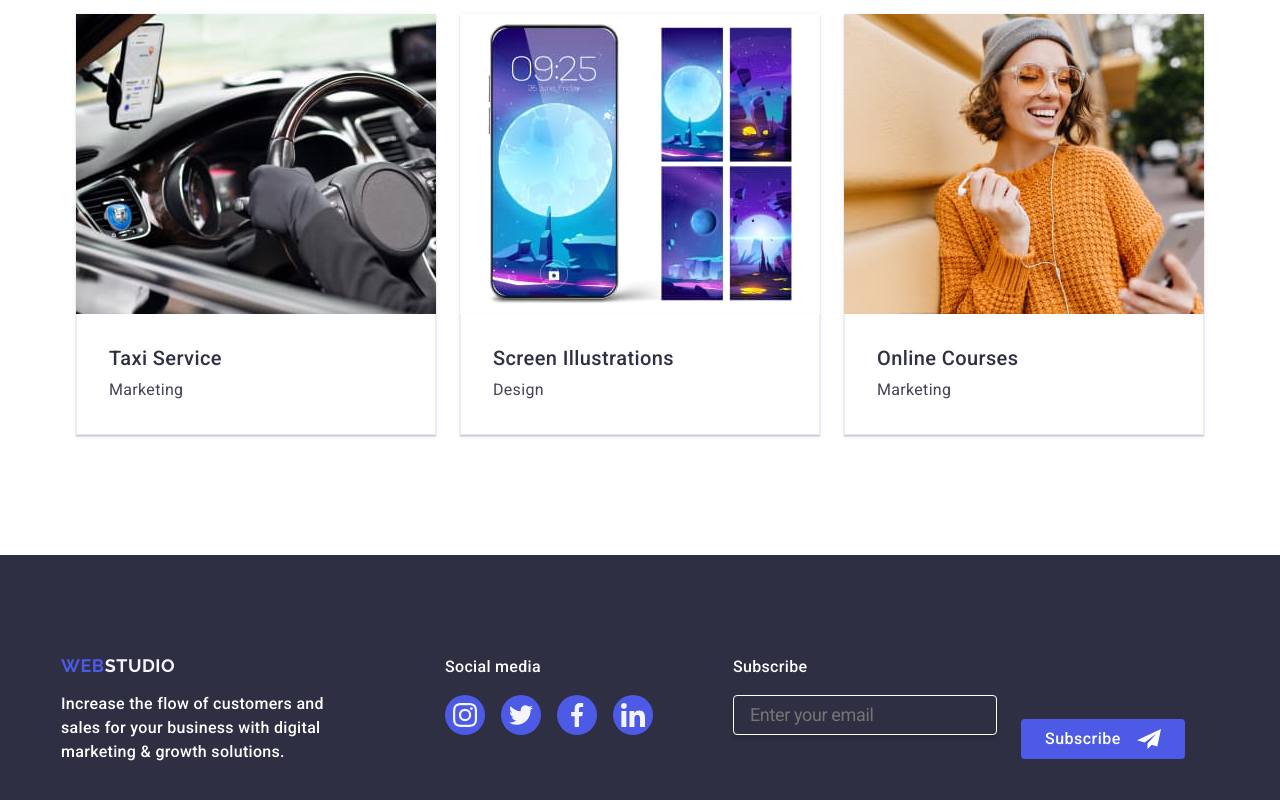
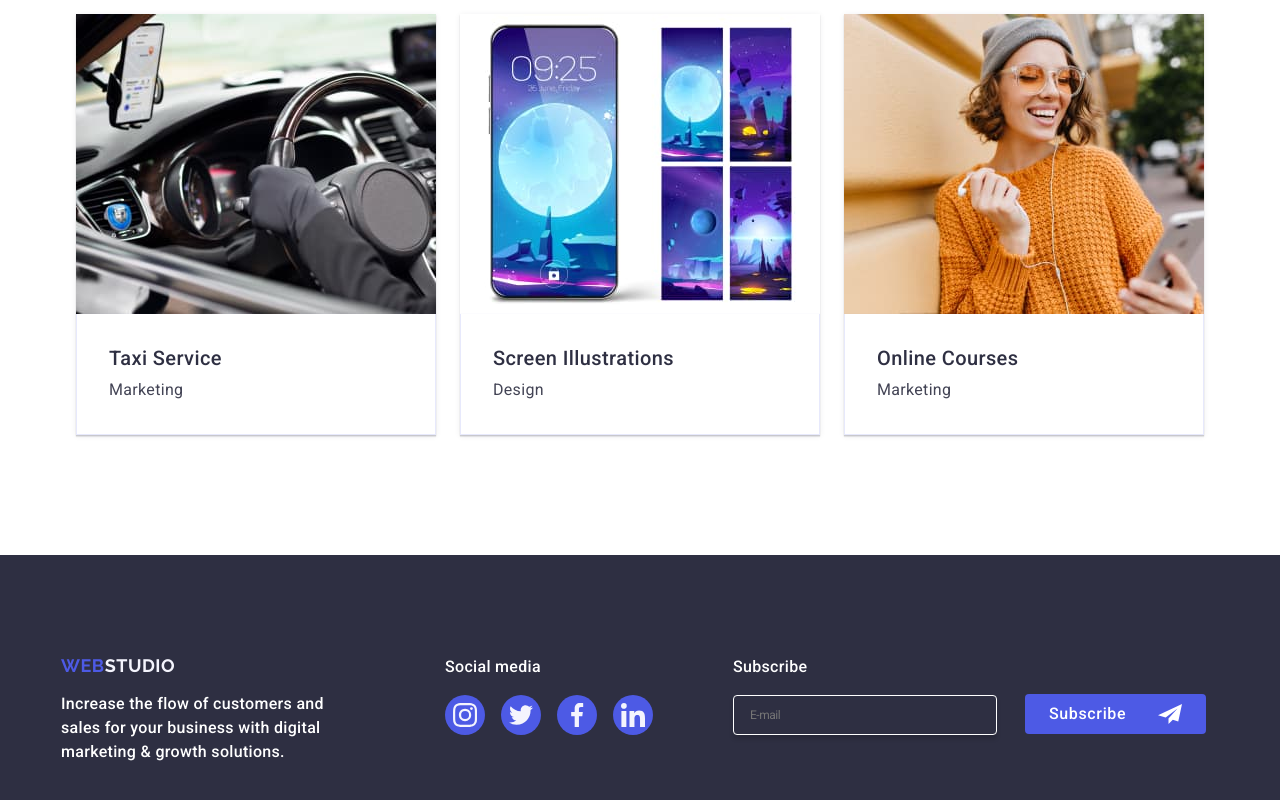
Before and after one commit to WVadim/goit-markup-hw-05, a plain HTML site: page index.html in a window 1280 px wide. Shown: the part 2636-3436 px from the top of the page. Drawn offline with nearby package versions, Linux system fonts and the light colour scheme.

Commit message:
hw-05_15

```diff
--- a/css/styles.css
+++ b/css/styles.css
@@ -531,7 +531,7 @@ background-color: #404BBF;
     gap: 24px;
 }
 .footer-form {
-       display: flex;
+       gap: 24px;
 }
 
 .footer-input {
@@ -543,21 +543,21 @@ background-color: #404BBF;
     box-shadow: 0px 4px 4px 0px rgba(0, 0, 0, 0.15);
     padding: 0 16px;
     color: #FFFFFF;
-    font-size: 18px;
-    line-height: normal;
-    letter-spacing: -0.02em;
+    font-size: 12px;
+    line-height: 2;
+    letter-spacing: -0.04em;
     margin-top: 16px;
 }
 
 .footer-form-btn {
     color: #FFF;
     text-align: center;
-    font-family: Roboto;
+    font-family: "Roboto", sans-serif;
     font-size: 16px;
     font-style: normal;
     font-weight: 500;
     line-height: 1.5;
-    letter-spacing: 0.03em;
+    letter-spacing: 0.04em;
     display: inline-flex;
     padding: 8px 24px;
     justify-content: center;
@@ -567,11 +567,13 @@ background-color: #404BBF;
     background: #4D5AE5;
     border: none;
     margin-left: 24px;
-    margin-top: 40px;
     height: 40px;
+    min-width: 165px;
+    cursor: pointer;
 }
 .footer-icon-btn {
     fill: #FFFFFF;
+    margin-left: 16px;
 
 
 }
@@ -680,6 +682,7 @@ background-color: #404BBF;
     outline: transparent;
     padding-left: 38px;
     border-color: 250ms cubic-bezier(0.4, 0, 0.2, 1);
+    transition: 250ms cubic-bezier(0.4, 0, 0.2, 1);
 }
 
 
@@ -690,7 +693,7 @@ background-color: #404BBF;
 
 
 .modal-input:focus+.modal-icon {
-    fill: #4D5AE5;
+   border-color: #4D5AE5;
 }
 
 .modal-label {
@@ -698,7 +701,7 @@ background-color: #404BBF;
     color: #8E8F99;
     font-size: 12px;
     line-height: 1.17;
-    letter-spacing: -0.04em;
+    letter-spacing: 0.04em;
     margin-bottom: 4px;
 }
 
@@ -728,7 +731,7 @@ background-color: #404BBF;
     transition: border-color 250ms cubic-bezier(0.4, 0, 0.2, 1)
 }
 .modal-text:focus {
-    border-color: #4D5AE5:
+    border-color: #4D5AE5;
 }
 
 .modal-field-check {
--- a/index.html
+++ b/index.html
@@ -471,7 +471,7 @@
                 type="email"
                 name="footer-email"
                 class="footer-input"
-                placeholder="Enter your email"
+                placeholder="E-mail"
                 aria-label="footer input"
             /></label>
             <button type="submit" class="footer-form-btn">
@@ -516,7 +516,7 @@
                 class="modal-input"
                 id="user-phone"
               />
-              <svg class="modal-icon" width="24" height="24">
+              <svg class="modal-icon" width="18" height="24">
                 <use href="./images/icons.svg#icon-phone"></use>
               </svg>
             </div>
@@ -530,7 +530,7 @@
                 class="modal-input"
                 id="user-email"
               />
-              <svg class="modal-icon" width="24" height="24">
+              <svg class="modal-icon" width="18" height="24">
                 <use href="./images/icons.svg#icon-email"></use>
               </svg>
             </div>
```
